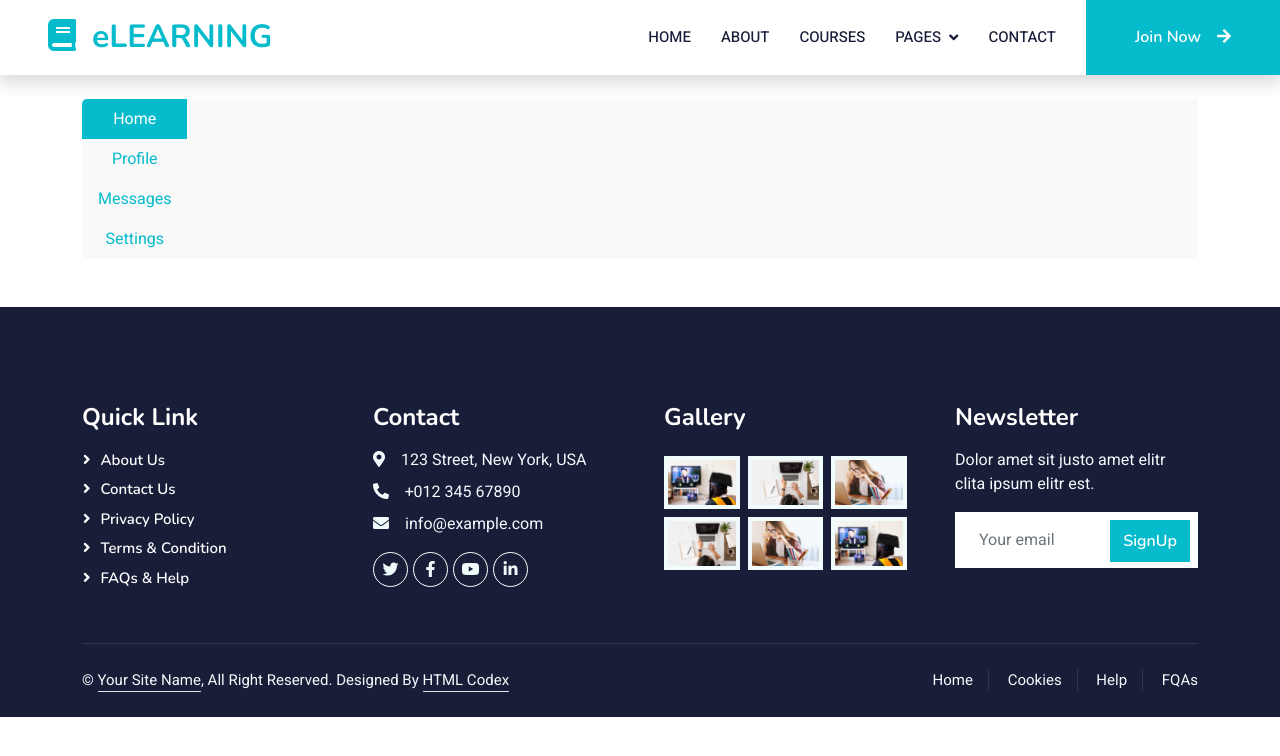
After one commit to Dhara-Ghediya/IELTS_eLearning_frontend, a Django app: page /teacher/myQuestion in a window 1280 px wide. The commit adds this page. Shown: the top 756 px of the page. Run offline with Django 4.2, Linux system fonts and the light colour scheme; data that the repository does not hold is empty; some libraries are stand-ins or nearby versions.

Commit message:
teacher myquestion page

```diff
--- a/student_app/templates/base.html
+++ b/student_app/templates/base.html
@@ -144,19 +144,26 @@
             {% if 'username' not in request.session.keys %}
             <a href="{% url 'login' %}" class="btn btn-primary py-4 px-lg-5 d-none d-lg-block">Join Now<i
                     class="fa fa-arrow-right ms-3"></i></a>
+
             {% else %}
 
-            {% comment %} <div class="col-lg-3 col-sm-6 wow fadeInUp" data-wow-delay="0.3s"> {% endcomment %}
-
+            <div class="wow fadeInUp" data-wow-delay="0.3s">
                 <div class="nav-item dropdown ">
                     <a href="{% url 'profile' %}" class="nav-link " data-bs-toggle="dropdown"><i class="fas fa-user-circle fa-3x"></i></a>
                     <div class="dropdown-menu dropdown-menu-end ">
                         <a href="{% url 'profile' %}" class="dropdown-item">{{ request.session.username }}</a>
-                        <a href="{% url 'myTests' %}" class="dropdown-item">My tests</a>
-                        <div class="  dropdown-divider"></div>
-                        <a href="{% url 'logout' %}" class="dropdown-item">Logout</a>
+                        {% if 'tcher_user' not in request.session %}
+                            <a href="{% url 'myTests' %}" class="dropdown-item">My tests</a>
+                            <div class="  dropdown-divider"></div>
+                            <a href="{% url 'logout' %}" class="dropdown-item">Logout</a>
+                        {% else %}
+                            <a href="{% url 'myQuestion' %}" class="dropdown-item">My Questions</a>
+                            <div class="  dropdown-divider"></div>
+                            <a href="{% url 'logout' %}" class="dropdown-item">Logout</a>
+                        {% endif %}
                     </div>
                 </div>
+            </div>
 
 <style>
 /* CSS for enabling hover effect */
--- a/teacher_app/templates/checkWritingTest.html
+++ b/teacher_app/templates/checkWritingTest.html
@@ -1,7 +1,6 @@
 {% extends 'base.html' %}
 {% load static %}
 {% block content %}
-
     <!-- Header Start -->
     <div class="container-fluid bg-primary py-5 mb-5 page-header">
         <div class="container py-5">
--- /dev/null
+++ b/teacher_app/templates/myQuestions.html
@@ -0,0 +1,40 @@
+{% extends 'base.html' %}
+{% load static %}
+{% block content %}
+<div class="container mt-4 ">
+    <div style="background-color: rgb(249, 249, 249);">
+
+        <div class="d-flex align-items-start">
+            <div class="nav flex-column nav-pills me-3" style="border-radius: 5px ;" id="v-pills-tab" role="tablist"
+                aria-orientation="vertical">
+                <button class="nav-link active" style="border-radius: 5px 0px 0px 0px ;" id="v-pills-home-tab"
+                    data-bs-toggle="pill" data-bs-target="#v-pills-home" type="button" role="tab"
+                    aria-controls="v-pills-home" aria-selected="true">Home</button>
+                <button class="nav-link" id="v-pills-profile-tab" data-bs-toggle="pill"
+                    data-bs-target="#v-pills-profile" type="button" role="tab" aria-controls="v-pills-profile"
+                    aria-selected="false">Profile</button>
+                <button class="nav-link" id="v-pills-messages-tab" data-bs-toggle="pill"
+                    data-bs-target="#v-pills-messages" type="button" role="tab" aria-controls="v-pills-messages"
+                    aria-selected="false">Messages</button>
+                <button class="nav-link" id="v-pills-settings-tab" data-bs-toggle="pill"
+                    data-bs-target="#v-pills-settings" type="button" role="tab" aria-controls="v-pills-settings"
+                    style="border-radius: 0 0 0  5px;" aria-selected="false">Settings</button>
+            </div>
+            <div class="tab-content" id="v-pills-tabContent">
+                <div class="tab-pane fade show active" id="v-pills-home" role="tabpanel"
+                    aria-labelledby="v-pills-home-tab">
+                </div>
+                <div class="tab-pane fade" id="v-pills-profile" role="tabpanel" aria-labelledby="v-pills-profile-tab">
+                    ...
+                </div>
+                <div class="tab-pane fade" id="v-pills-messages" role="tabpanel" aria-labelledby="v-pills-messages-tab">
+                    ...
+                </div>
+                <div class="tab-pane fade" id="v-pills-settings" role="tabpanel" aria-labelledby="v-pills-settings-tab">
+                    ...
+                </div>
+            </div>
+        </div>
+    </div>
+</div>
+{% endblock content%}
--- a/teacher_app/urls.py
+++ b/teacher_app/urls.py
@@ -6,4 +6,5 @@ urlpatterns = [
     path('listeningTest', views.teacherListeningTest, name="listeningTest"),
     path('speakingTest', views.teacherSpeakingTest, name="speakingTest"),
     path('readingTest', views.teacherReadingTest, name="readingTest"),
+    path('myQuestion',views.myQuestions, name="myQuestion"),
 ]
--- a/teacher_app/views.py
+++ b/teacher_app/views.py
@@ -119,3 +119,13 @@ def checkWritingTest(request):
             return render(request, 'checkWritingTest.html', {'response': response.json()})
         else:
             return render(request, 'checkWritingTest.html', {'response': response.json()})
+
+def myQuestions(request):
+    if request.method == 'GET':
+        urls = f'{url}teacher/myQuestions'
+        headers={'token': request.session.get('tcher_token'),}
+        response = requests.get(url=urls,headers=headers)
+        if response.status_code == 200:
+            return render(request,'myQuestions.html', {'response': response.json()})
+        else:
+            return render(request,'myQuestions.html', {'response': response.json()})
```
